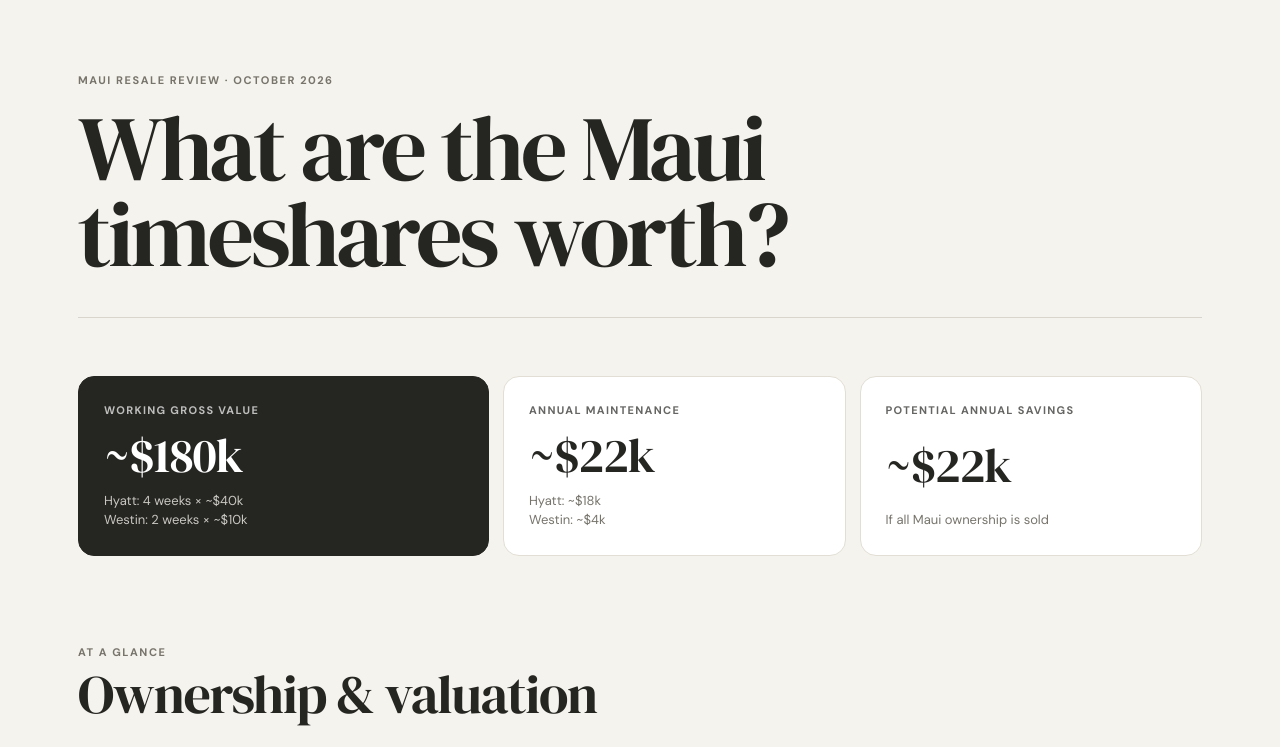
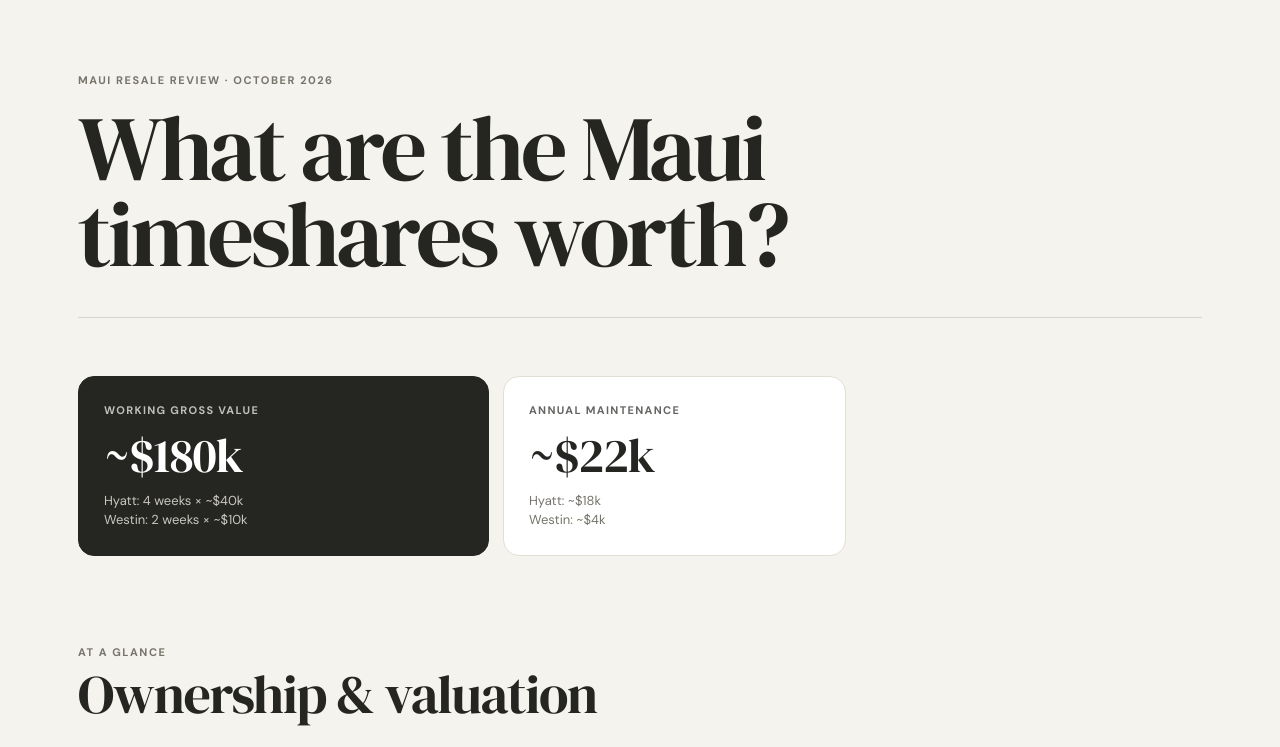
Before and after one commit to dougheindel/maui-resale, a React (Vite) app: page / in a window 1280 px wide. Shown: the top 747 px of the page. Built offline with nearby package versions, Linux system fonts and the light colour scheme.

Commit message:
Update main.jsx

```diff
--- a/src/main.jsx
+++ b/src/main.jsx
@@ -164,14 +164,6 @@ function App() {
                             Westin: ~$4k
                         </small>
                     </div>
-
-                    <div className="stat-card">
-                        <span>Potential annual savings</span>
-
-                        <strong>~$22k</strong>
-
-                        <small>If all Maui ownership is sold</small>
-                    </div>
                 </section>
 
                 {/* OWNERSHIP / VALUATION */}
```
